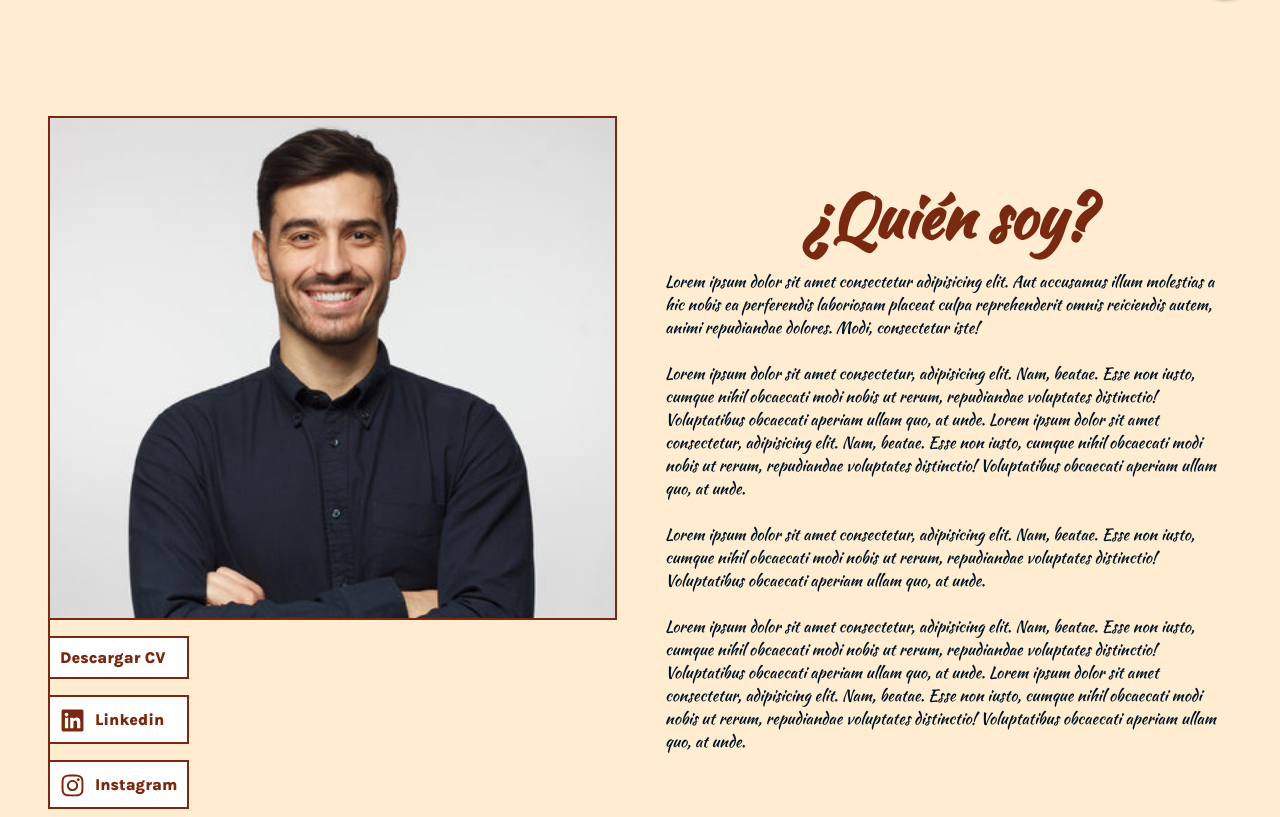
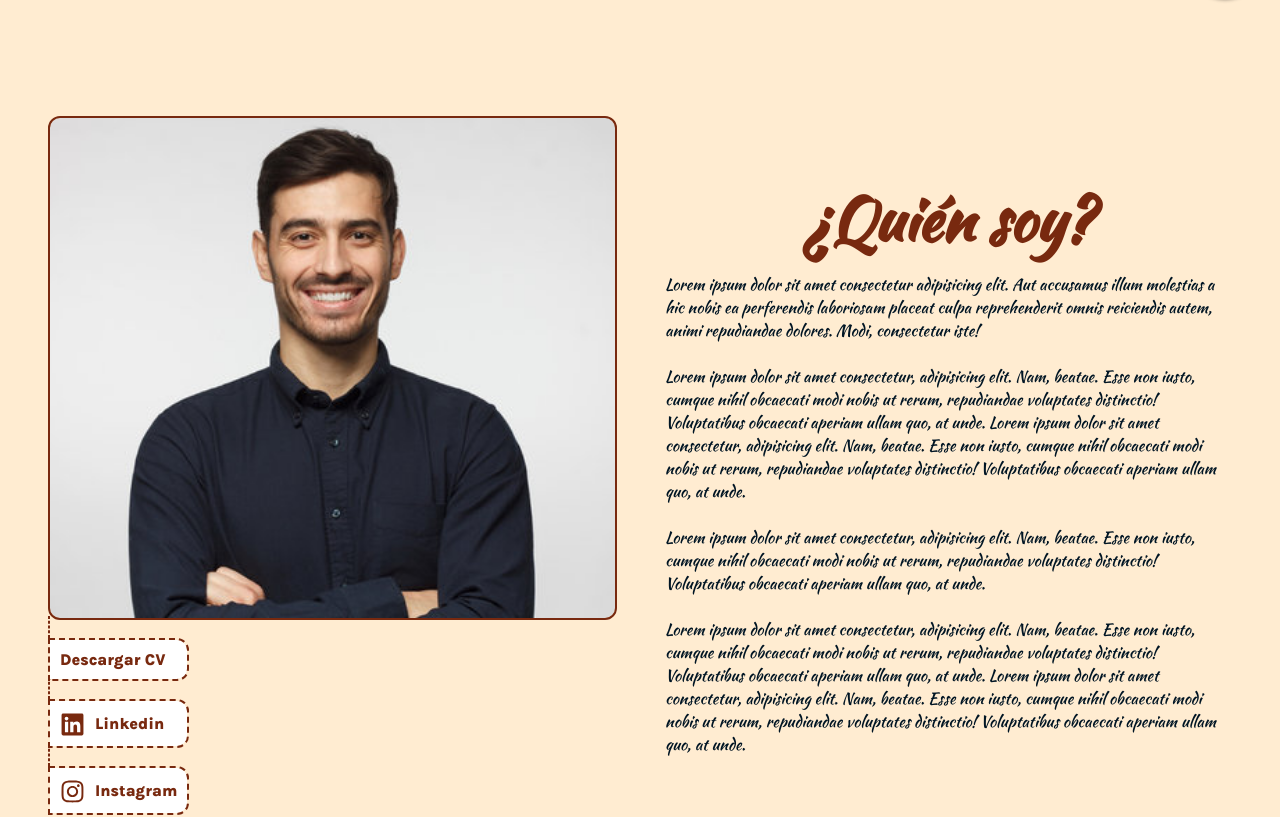
Before and after one commit to Gaston-Valentini/portfolio-abril, a React (Vite) app: page / in a window 1280 px wide. Shown: the part 782-1599 px from the top of the page. Built offline with nearby package versions, Linux system fonts and the light colour scheme; grey boxes are pictures that could not be loaded.

Commit message:
Add: Small design details added.

```diff
--- a/src/sections/About/About.module.css
+++ b/src/sections/About/About.module.css
@@ -24,12 +24,14 @@
     width: 100%;
     height: 500px;
     outline: 2px solid var(--brown);
+    border-radius: 10px;
 }
 
 .imageImagesPhoto {
     height: 100%;
     width: 100%;
     object-fit: cover;
+    border-radius: 10px;
 }
 
 .image hr {
@@ -49,7 +51,8 @@
     font-weight: 800;
     color: var(--brown);
     background-color: white;
-    outline: 2px solid var(--brown);
+    outline: 2px dashed var(--brown);
+    border-radius: 0 10px 10px 0;
 }
 
 .imageSocialDownload:hover {
@@ -67,7 +70,8 @@
     text-decoration: none;
     color: var(--brown);
     background-color: white;
-    outline: 2px solid var(--brown);
+    outline: 2px dashed var(--brown);
+    border-radius: 0 10px 10px 0;
 }
 
 .imageSocialTag:hover {
@@ -112,12 +116,11 @@
         align-items: flex-start;
     }
     .image hr {
-        transform: translateX(-2px);
+        transform: translateX(-2px) translateY(-2px);
         display: flex;
         height: 20px;
-        width: 2px;
-        background-color: var(--brown);
-        border: none;
+        width: 0px;
+        border: 1px dashed var(--brown);
     }
 }
 
```
